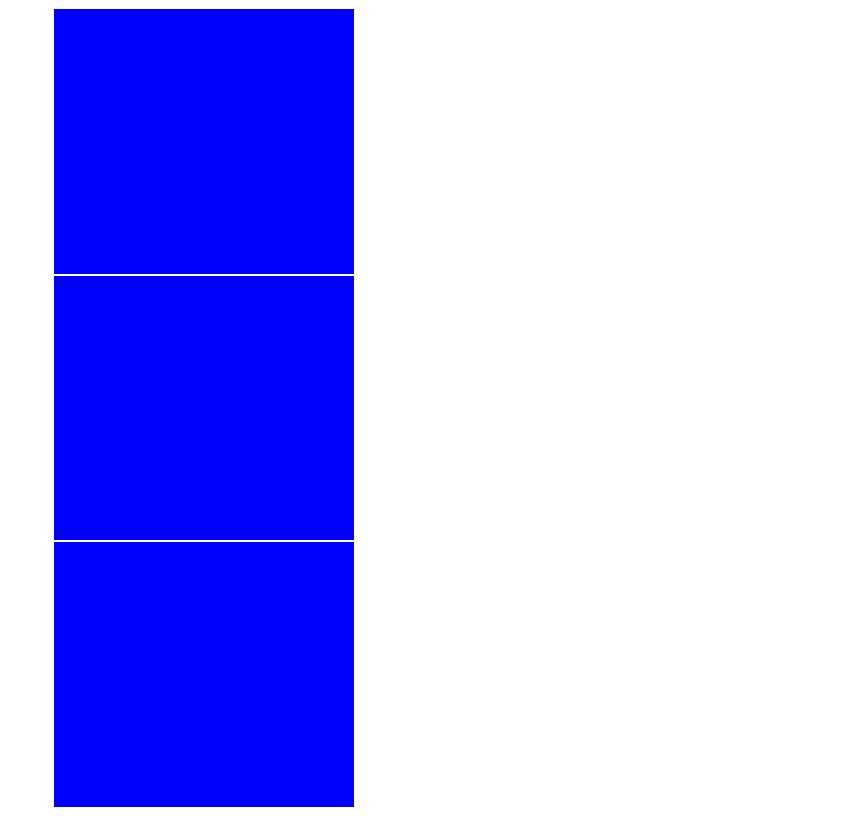
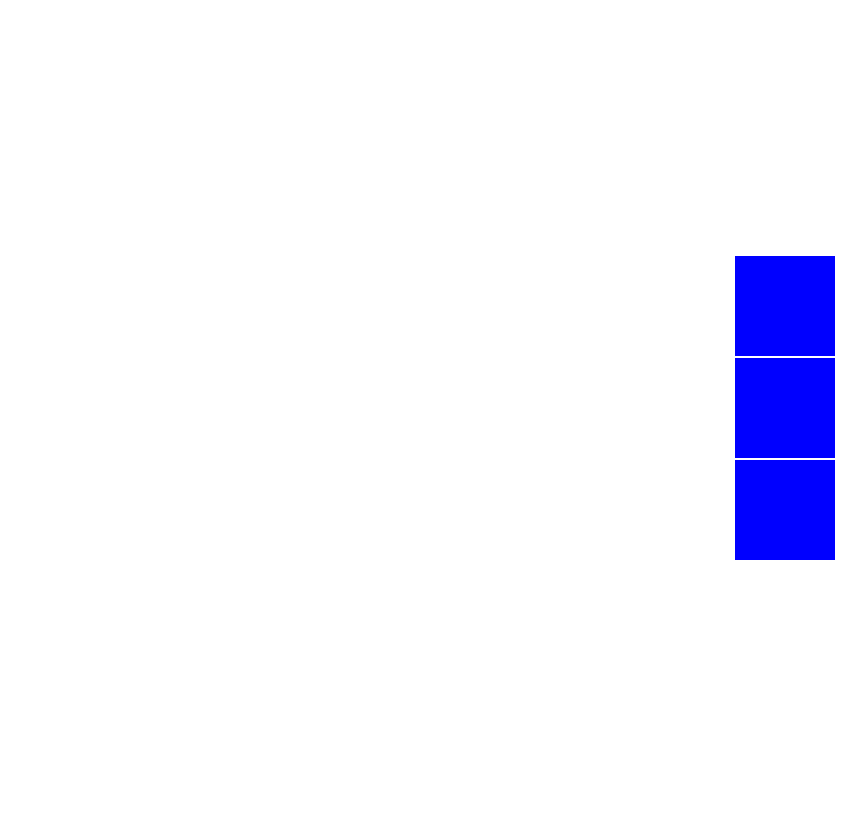
Before and after one commit to pavane90/css-masterclass, a plain HTML site: page flexbox.html in a window 1280 px wide. Shown: the whole page, without its empty margins (436-1280 px from the left). Drawn offline with Linux system fonts and the light colour scheme.

Commit message:
flex-direction

```diff
--- a/flexbox.html
+++ b/flexbox.html
@@ -10,14 +10,19 @@
         .father {
             display: flex;
             flex-direction: column;
-            justify-content: center; /* <-- main axis --> */
-            align-items: center; /* <-- cross axis --> */
+            justify-content:center; /* <-- main axis --> */
+            align-items: flex-end; /* <-- cross axis --> */
             height: 100vh;
+
+            /*
+            flex-direction이 row면 justify-confent는 좌우정렬, align-items는 수직정렬
+            flex-direction이 column이면 justify-confent는 수직정렬, align-items는 수평정렬
+            */
         }
 
         .box {
-            width: 300px;
-            height: 300px;
+            width: 100px;
+            height: 100px;
             background-color: blue;
             border: 1px solid white;
         }
```
